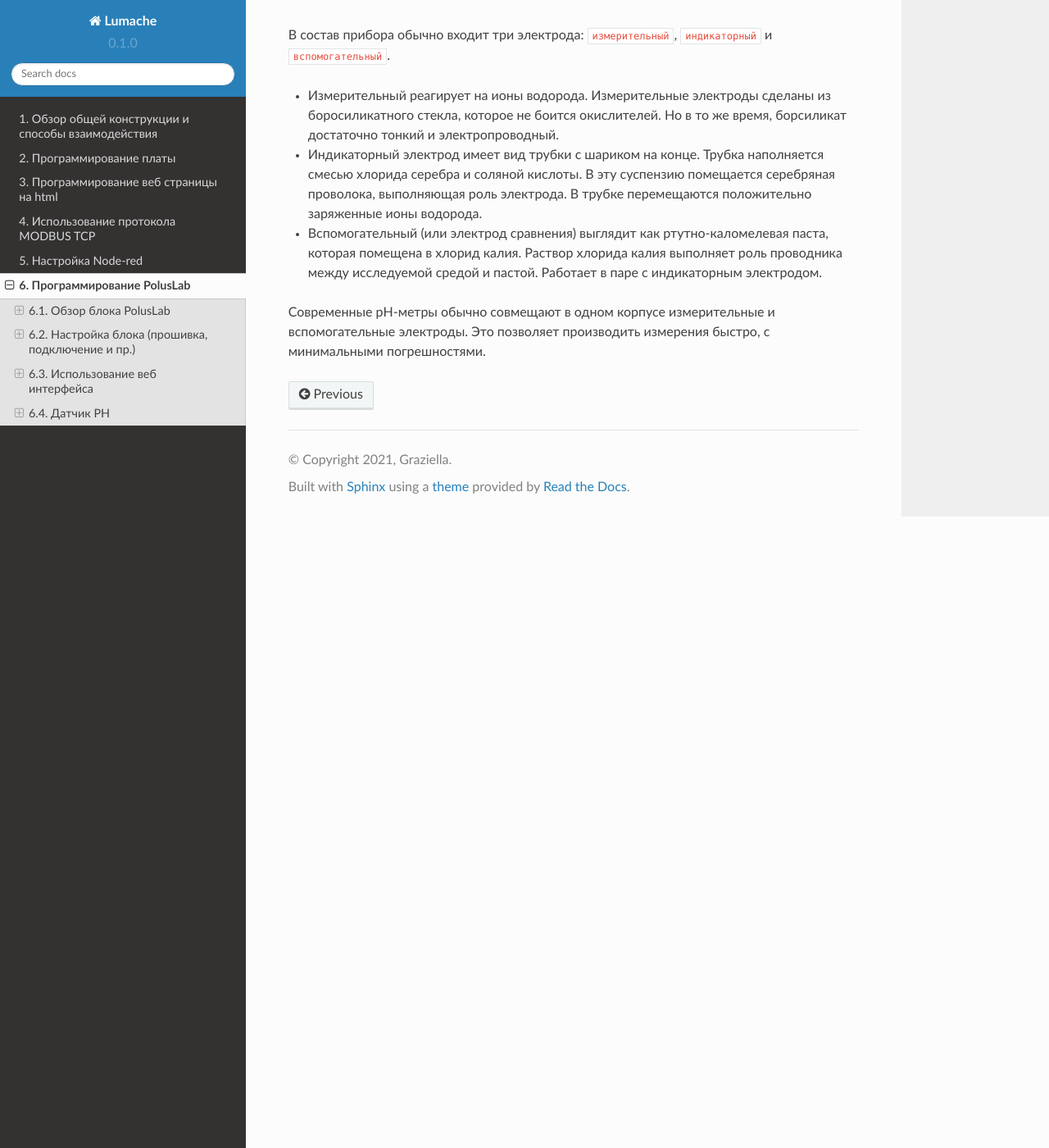
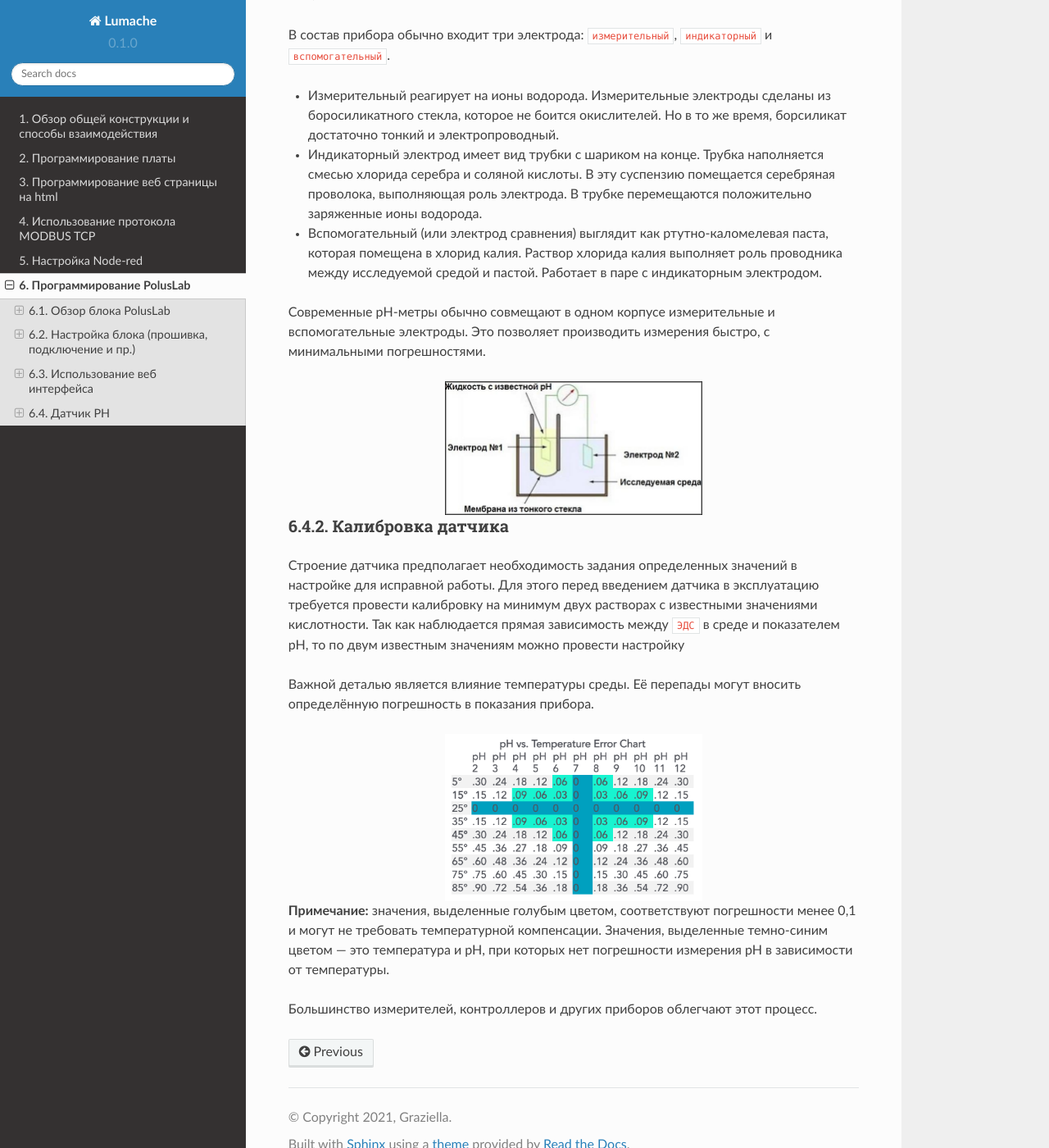
Before and after one commit to BBanwz/book_AL_GH, a Sphinx documentation site: the page built from docs/source/6/1.rst, in a window 1280 px wide and 1400 px high, scrolled down 6124 px. Shown: the whole window at 82% size. Built offline with Sphinx 7.4.7 and the Read the Docs theme 2.0.0, drawn with Linux system fonts in a browser that asks for light colours.

Commit message:
Update 1.rst

```diff
--- a/docs/source/6/1.rst
+++ b/docs/source/6/1.rst
@@ -212,3 +212,26 @@
 - Вспомогательный (или электрод сравнения) выглядит как ртутно-каломелевая паста, которая помещена в хлорид калия. Раствор хлорида калия выполняет роль проводника между исследуемой средой и пастой. Работает в паре с индикаторным электродом.
 
 Современные рН-метры обычно совмещают в одном корпусе измерительные и вспомогательные электроды. Это позволяет производить измерения быстро, с минимальными погрешностями.
+
+.. figure:: images/9.jpeg
+       :width: 45%
+       :align: center
+       :alt: Упрощенное устройство pH датчика.
+
+
+Калибровка датчика
+~~~~~~~~~~~~~~~~~~
+
+Строение датчика предполагает необходимость задания определенных значений в настройке для исправной работы. Для этого перед введением датчика в эксплуатацию требуется провести калибровку на минимум двух растворах с известными значениями кислотности. Так как наблюдается прямая зависимость между ``ЭДС`` в среде и показателем pH, то по двум известным значениям можно провести настройку
+
+Важной деталью является влияние температуры среды. Её перепады могут вносить определённую погрешность в показания прибора.
+
+.. figure:: images/10.png
+       :width: 45%
+       :align: center
+       :alt: Диаграмма отклонения pH от температуры
+
+
+**Примечание:** значения, выделенные голубым цветом, соответствуют погрешности менее 0,1 и могут не требовать температурной компенсации. Значения, выделенные темно-синим цветом — это температура и pH, при которых нет погрешности измерения pH в зависимости от температуры.
+
+Большинство измерителей, контроллеров и других приборов облегчают этот процесс.
```
